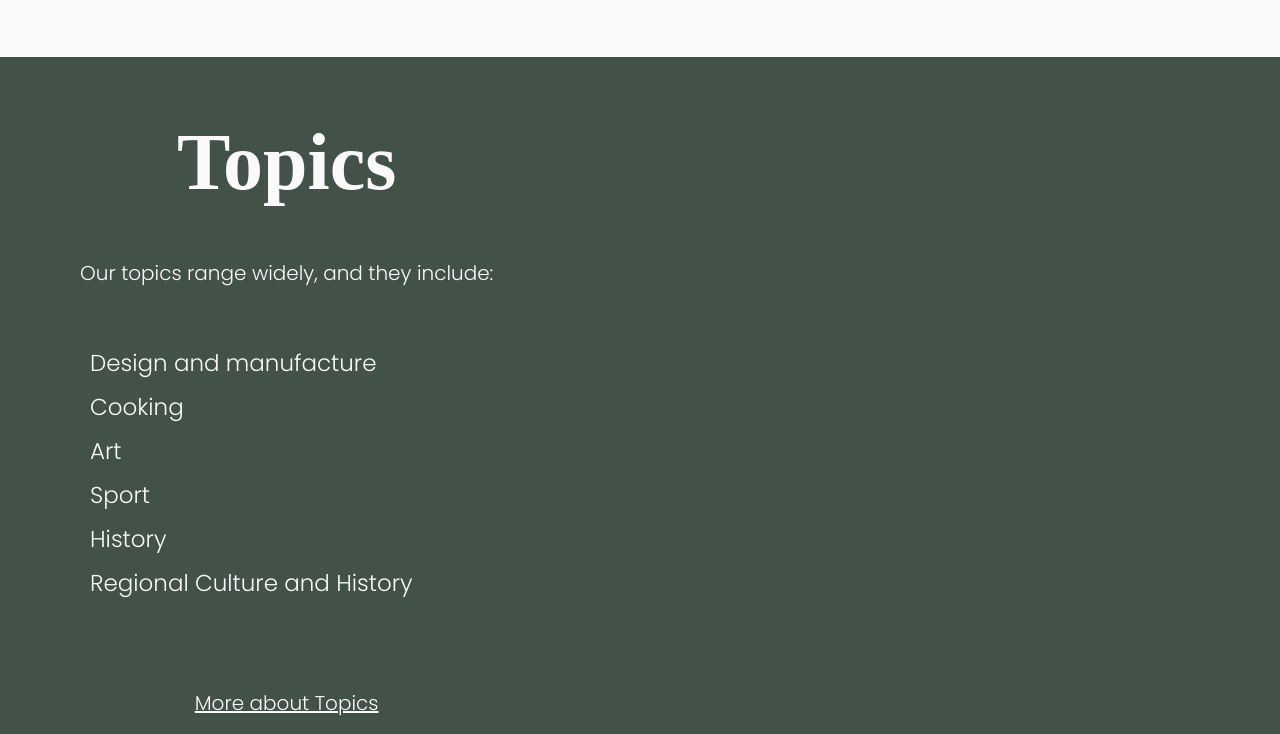
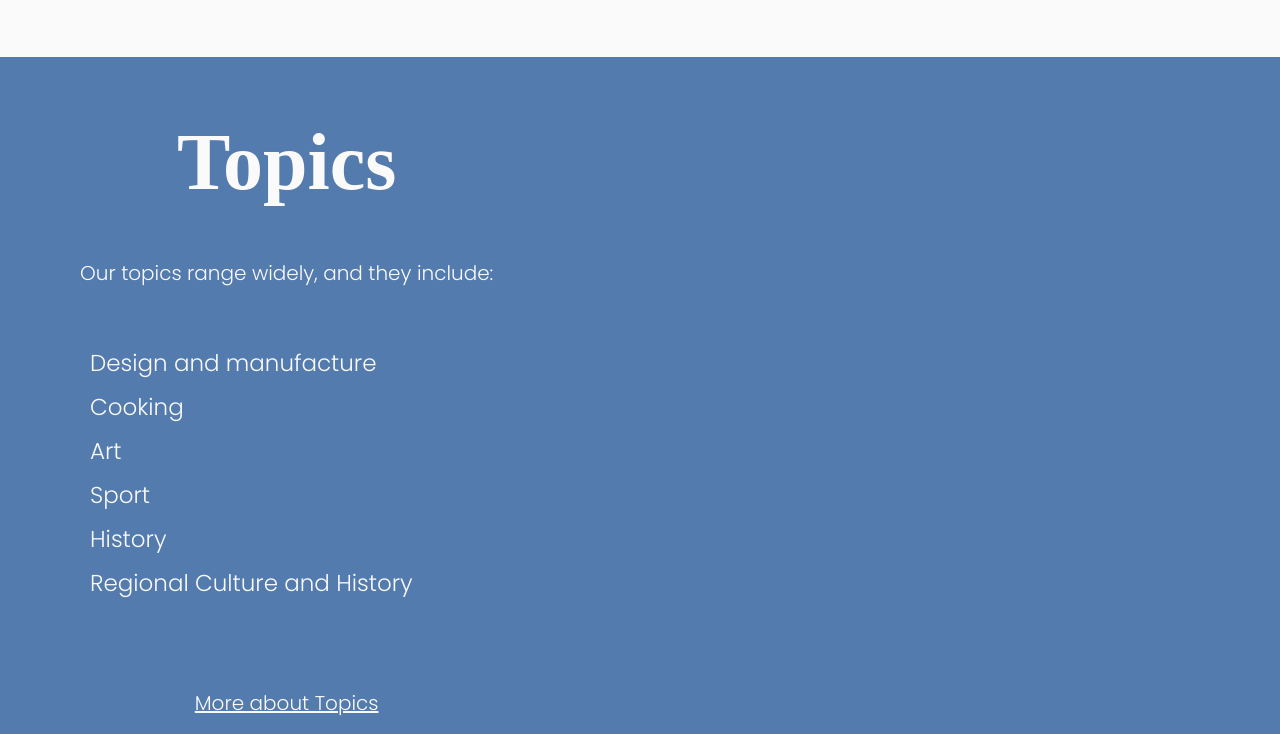
Before and after one commit to davideminicelli/BiteItalian, a website built with Parcel: page index.html in a window 1280 px wide. Shown: the part 2246-2980 px from the top of the page. Built offline with nearby package versions, Linux system fonts and the light colour scheme; a web font is replaced by a local one.

Commit message:
fix images - second attempt

```diff
--- a/index.html
+++ b/index.html
@@ -330,7 +330,7 @@
 
         #topics-section {
             background-image: url('./images/topics.jpg');
-            background: rgb(66, 82, 73) no-repeat;
+            background: rgb(84, 123, 173) no-repeat;
             background-size: cover;
             background-position: 30% 70%;
 
```
